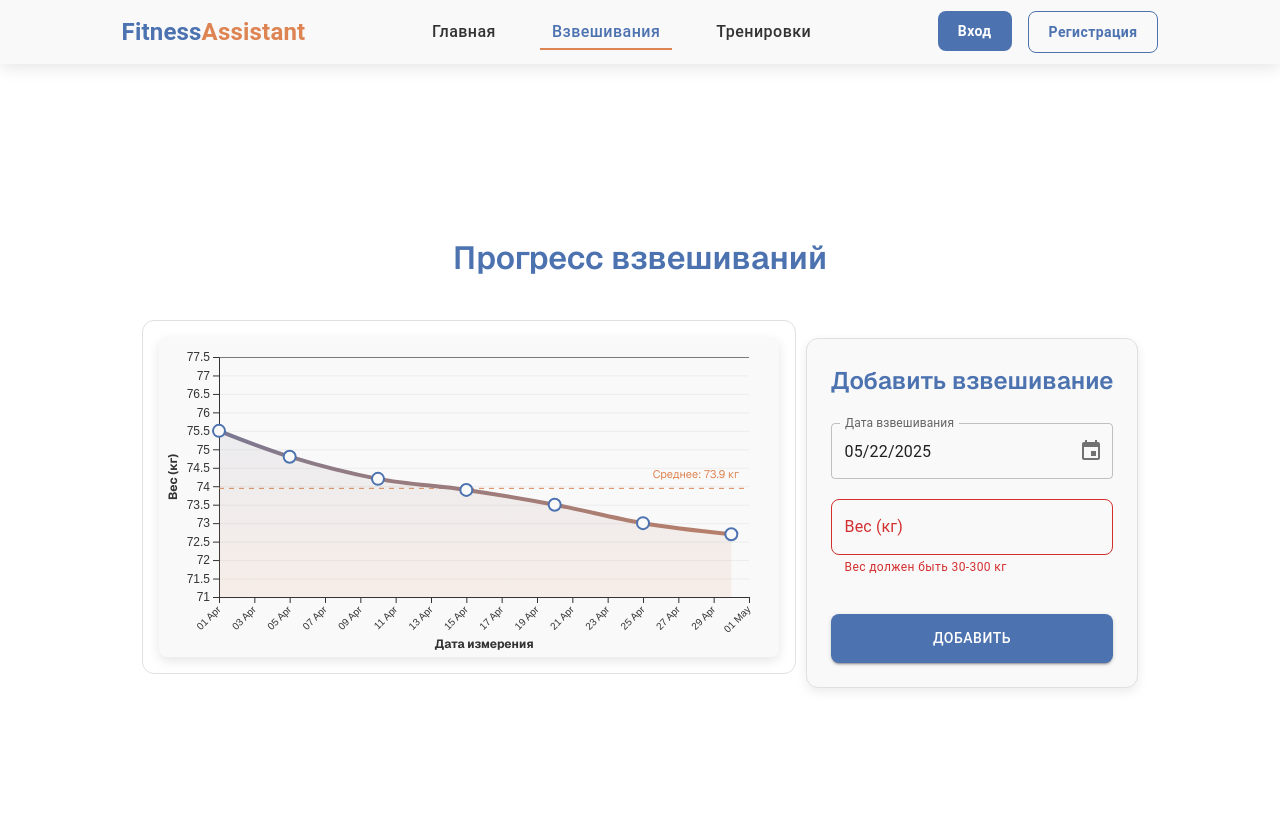
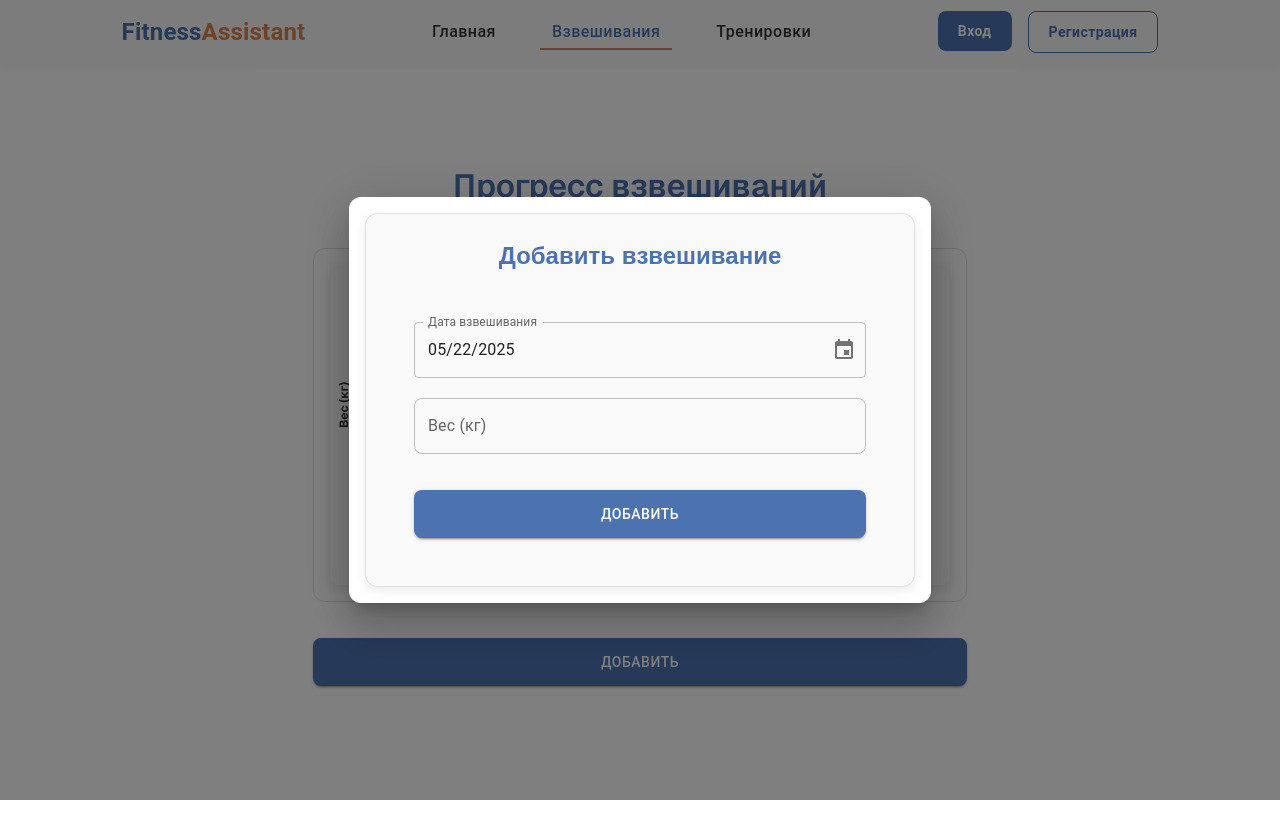
Before and after one commit to Anya394/fitness_assistant, a Next.js app: page /weight in a window 1280 px wide. Both pictures are taken after a click on the button "ДОБАВИТЬ". Shown: the top 838 px of the page. After the commit the page ends 800 px from the top, so only its background shows below. Built offline with nearby package versions, Linux system fonts and the light colour scheme.

Commit message:
feat: диалоги добавления значений

```diff
--- a/src/app/training/page.tsx
+++ b/src/app/training/page.tsx
@@ -5,7 +5,7 @@ import Link from 'next/link';
 
 export default function Training() {
   return (
-    <div className="flex flex-col justify-center items-center h-screen gap-4 font-[family-name:var(--font-geist-sans)]">
+    <div className="flex flex-col justify-center items-center h-[90vh] gap-4 font-[family-name:var(--font-geist-sans)]">
       <TrainingWidget />
     </div>
   );
--- a/src/app/types.ts
+++ b/src/app/types.ts
@@ -118,3 +118,9 @@ export interface AuthenticationFormData {
 export interface NavButtonProps {
   active?: boolean;
 }
+
+// Свойства кнопок.
+export interface SubmitButtonProps {
+  text?: string;
+  handleClick?: () => void;
+}
--- a/src/app/weight/page.tsx
+++ b/src/app/weight/page.tsx
@@ -1,11 +1,10 @@
 'use client';
 
 import FitnessDashboard from '@/features/Widget/WeighingWidget/WeighingWidget';
-import Link from 'next/link';
 
 export default function Weight() {
   return (
-    <div className="flex flex-col justify-center items-center h-screen gap-4 font-[family-name:var(--font-geist-sans)]">
+    <div className="flex flex-col justify-center items-center h-[90vh] gap-4 font-[family-name:var(--font-geist-sans)]">
       <FitnessDashboard />
     </div>
   );
--- /dev/null
+++ b/src/entities/Buttons/SubmitButton/SubmitButton.styled.tsx
@@ -0,0 +1,21 @@
+import { theme } from '@/app/Theme';
+import styled from 'styled-components';
+import { Button } from '@mui/material';
+
+export const SubmitButton = styled(Button)`
+  && {
+    background-color: ${theme.primary};
+    color: white;
+    padding: 12px;
+    font-weight: 500;
+    letter-spacing: 0.5px;
+    border-radius: 8px;
+    margin-top: 16px;
+    transition: all 0.3s ease;
+
+    &:hover {
+      background-color: ${theme.secondary};
+      transform: translateY(-2px);
+    }
+  }
+`;
--- /dev/null
+++ b/src/entities/Buttons/SubmitButton/SubmitButton.tsx
@@ -0,0 +1,20 @@
+import { SubmitButtonProps } from '@/app/types';
+import * as S from './SubmitButton.styled';
+
+const SubmitButton: React.FC<SubmitButtonProps> = ({
+  text = 'Добавить',
+  handleClick,
+}) => {
+  return (
+    <S.SubmitButton
+      type="submit"
+      variant="contained"
+      fullWidth
+      onClick={handleClick}
+    >
+      {text}
+    </S.SubmitButton>
+  );
+};
+
+export default SubmitButton;
--- a/src/features/Forms/AddDataForms/AddForm.styled.ts
+++ b/src/features/Forms/AddDataForms/AddForm.styled.ts
@@ -1,6 +1,6 @@
 import { theme } from '@/app/Theme';
-import styled, { css } from 'styled-components';
-import { TextField, Button } from '@mui/material';
+import styled from 'styled-components';
+import { TextField } from '@mui/material';
 
 // Стилизованные компоненты
 export const FormContainer = styled.div`
@@ -8,8 +8,7 @@ export const FormContainer = styled.div`
   border-radius: 12px;
   padding: 24px;
   box-shadow: 0 4px 12px rgba(0, 0, 0, 0.08);
-  max-width: 420px;
-  margin: 32px auto 0;
+  max-width: 600px;
   border: 1px solid ${theme.grid};
 `;
 
@@ -37,21 +36,3 @@ export const StyledTextField = styled(TextField)`
     }
   }
 `;
-
-export const SubmitButton = styled(Button)`
-  && {
-    background-color: ${theme.primary};
-    color: white;
-    padding: 12px;
-    font-weight: 500;
-    letter-spacing: 0.5px;
-    border-radius: 8px;
-    margin-top: 16px;
-    transition: all 0.3s ease;
-
-    &:hover {
-      background-color: ${theme.secondary};
-      transform: translateY(-2px);
-    }
-  }
-`;
--- a/src/features/Forms/AddDataForms/AddWeightForm.tsx
+++ b/src/features/Forms/AddDataForms/AddWeightForm.tsx
@@ -6,8 +6,10 @@ import { AdapterDateFns } from '@mui/x-date-pickers/AdapterDateFns';
 import { AddFormProps, WeightFormData } from '@/app/types';
 import * as S from './AddForm.styled';
 import DateField from '@/entities/DateField/DateField';
+import SubmitButton from '@/entities/Buttons/SubmitButton/SubmitButton';
+import { Box } from '@mui/material';
 
-const AddForm: React.FC<AddFormProps> = ({ handleSetData }) => {
+const AddWeightForm: React.FC<AddFormProps> = ({ handleSetData }) => {
   const { control, handleSubmit, reset } = useForm({
     defaultValues: {
       date: new Date(),
@@ -24,7 +26,14 @@ const AddForm: React.FC<AddFormProps> = ({ handleSetData }) => {
     <LocalizationProvider dateAdapter={AdapterDateFns}>
       <S.FormContainer>
         <S.FormTitle>Добавить взвешивание</S.FormTitle>
-        <form onSubmit={handleSubmit(onSubmit)} className="form">
+        <Box
+          component="form"
+          sx={{
+            width: { xs: '90vw', sm: '400px', md: '500px' },
+            p: { xs: 2, md: 3 },
+          }}
+          onSubmit={handleSubmit(onSubmit)}
+        >
           <S.FormField>
             <DateField
               control={control}
@@ -56,13 +65,11 @@ const AddForm: React.FC<AddFormProps> = ({ handleSetData }) => {
             />
           </S.FormField>
 
-          <S.SubmitButton type="submit" variant="contained" fullWidth>
-            Добавить
-          </S.SubmitButton>
-        </form>
+          <SubmitButton />
+        </Box>
       </S.FormContainer>
     </LocalizationProvider>
   );
 };
 
-export default AddForm;
+export default AddWeightForm;
--- a/src/features/Forms/AddDataForms/AddWorkoutForm.tsx
+++ b/src/features/Forms/AddDataForms/AddWorkoutForm.tsx
@@ -7,16 +7,18 @@ import { TrainFormProps, TrainingData } from '@/app/types';
 import * as S from './AddForm.styled';
 import DateField from '@/entities/DateField/DateField';
 import { useState } from 'react';
+import SubmitButton from '@/entities/Buttons/SubmitButton/SubmitButton';
+import { Box } from '@mui/material';
 
 const AddWorkoutForm: React.FC<TrainFormProps> = ({
   handleSetData,
   onSubmit,
 }) => {
-  const [TodeyDate, setDate] = useState(new Date());
+  const [TodayDate] = useState(new Date());
 
   const { control, handleSubmit, reset } = useForm({
     defaultValues: {
-      date: TodeyDate,
+      date: TodayDate,
       title: '',
     },
   });
@@ -32,7 +34,14 @@ const AddWorkoutForm: React.FC<TrainFormProps> = ({
     <LocalizationProvider dateAdapter={AdapterDateFns}>
       <S.FormContainer>
         <S.FormTitle>Добавить тренировку</S.FormTitle>
-        <form onSubmit={handleSubmit(onSubmit)} className="form">
+        <Box
+          component="form"
+          sx={{
+            width: { xs: '90vw', sm: '400px', md: '500px' },
+            p: { xs: 2, md: 3 },
+          }}
+          onSubmit={handleSubmit(onSubmit)}
+        >
           <S.FormField>
             <DateField
               control={control}
@@ -45,6 +54,9 @@ const AddWorkoutForm: React.FC<TrainFormProps> = ({
             <Controller
               name="title"
               control={control}
+              rules={{
+                validate: (value) => value != '' || 'Введите название',
+              }}
               render={({ field, fieldState: { error } }) => (
                 <S.StyledTextField
                   {...field}
@@ -59,10 +71,8 @@ const AddWorkoutForm: React.FC<TrainFormProps> = ({
             />
           </S.FormField>
 
-          <S.SubmitButton type="submit" variant="contained" fullWidth>
-            Добавить
-          </S.SubmitButton>
-        </form>
+          <SubmitButton />
+        </Box>
       </S.FormContainer>
     </LocalizationProvider>
   );
--- a/src/features/Widget/TrainingWidget/TrainingWidget.styled.ts
+++ b/src/features/Widget/TrainingWidget/TrainingWidget.styled.ts
@@ -1,3 +1,4 @@
+import { theme } from '@/app/Theme';
 import styled from 'styled-components';
 
 export const Training = styled.div`
@@ -7,3 +8,11 @@ export const Training = styled.div`
     align-items: center;
   }
 `;
+
+export const Title = styled.h1`
+  color: ${theme.primary};
+  font-size: 2rem;
+  font-weight: 600;
+  margin-bottom: 18px;
+  text-align: center;
+`;
--- a/src/features/Widget/TrainingWidget/TrainingWidget.tsx
+++ b/src/features/Widget/TrainingWidget/TrainingWidget.tsx
@@ -1,13 +1,16 @@
-import React from 'react';
+import React, { useState } from 'react';
 import * as S from './TrainingWidget.styled';
 import { TrainingData } from '@/app/types';
 import TrainingCalendar from '../../../entities/Calendar/TrainingCalendar/TrainingCalendar';
 import AddWorkoutForm from '../../Forms/AddDataForms/AddWorkoutForm';
 import { defaultTrainingData } from '@/app/atomStorage';
 import { useAtom } from 'jotai';
+import { Dialog } from '@mui/material';
+import SubmitButton from '@/entities/Buttons/SubmitButton/SubmitButton';
 
 const TrainingWidget: React.FC = () => {
   const [trainingData, setTrainingData] = useAtom(defaultTrainingData);
+  const [openDialog, setOpenDialog] = useState(false);
 
   const handleSetData = (data: TrainingData) => {
     setTrainingData([
@@ -21,10 +24,30 @@ const TrainingWidget: React.FC = () => {
 
   return (
     <S.Training>
+      <S.Title>Тренировки</S.Title>
       <div className="dashboard-container">
         <TrainingCalendar />
+      </div>
+
+      <SubmitButton handleClick={() => setOpenDialog(true)} />
+
+      <Dialog
+        open={openDialog}
+        onClose={() => setOpenDialog(false)}
+        slotProps={{
+          paper: {
+            sx: {
+              borderRadius: '12px',
+              p: 2,
+              width: 'auto',
+              maxWidth: 'none',
+              minWidth: '300px',
+            },
+          },
+        }}
+      >
         <AddWorkoutForm handleSetData={handleSetData} />
-      </div>
+      </Dialog>
     </S.Training>
   );
 };
--- a/src/features/Widget/WeighingWidget/WeighingWidget.tsx
+++ b/src/features/Widget/WeighingWidget/WeighingWidget.tsx
@@ -1,10 +1,14 @@
 import React, { useState } from 'react';
 import WeightProgressChart from '@/entities/WeightProgressChart/WeightProgressChart';
 import * as S from './WeighingWidget.styled';
-import AddForm from '@/features/Forms/AddDataForms/AddWeightForm';
+import AddWeightForm from '@/features/Forms/AddDataForms/AddWeightForm';
 import { WeightFormData } from '@/app/types';
 
+import { Dialog } from '@mui/material';
+import SubmitButton from '@/entities/Buttons/SubmitButton/SubmitButton';
+
 const FitnessDashboard: React.FC = () => {
+  const [openDialog, setOpenDialog] = useState(false);
   const [weightData, setWeightData] = useState([
     { date: new Date(2025, 3, 1), weight: 75.5 },
     { date: new Date(2025, 3, 5), weight: 74.8 },
@@ -23,6 +27,8 @@ const FitnessDashboard: React.FC = () => {
         weight: parseFloat(data.weight),
       },
     ]);
+
+    setOpenDialog(false);
   };
 
   return (
@@ -32,11 +38,27 @@ const FitnessDashboard: React.FC = () => {
         <div className="chart-container">
           <WeightProgressChart data={weightData} />
         </div>
+      </div>
 
-        <div>
-          <AddForm handleSetData={handleSetData} />
-        </div>
-      </div>
+      <SubmitButton handleClick={() => setOpenDialog(true)} />
+
+      <Dialog
+        open={openDialog}
+        onClose={() => setOpenDialog(false)}
+        slotProps={{
+          paper: {
+            sx: {
+              borderRadius: '12px',
+              p: 2,
+              width: 'auto',
+              maxWidth: 'none',
+              minWidth: '300px',
+            },
+          },
+        }}
+      >
+        <AddWeightForm handleSetData={handleSetData} />
+      </Dialog>
     </S.Dashboard>
   );
 };
```
